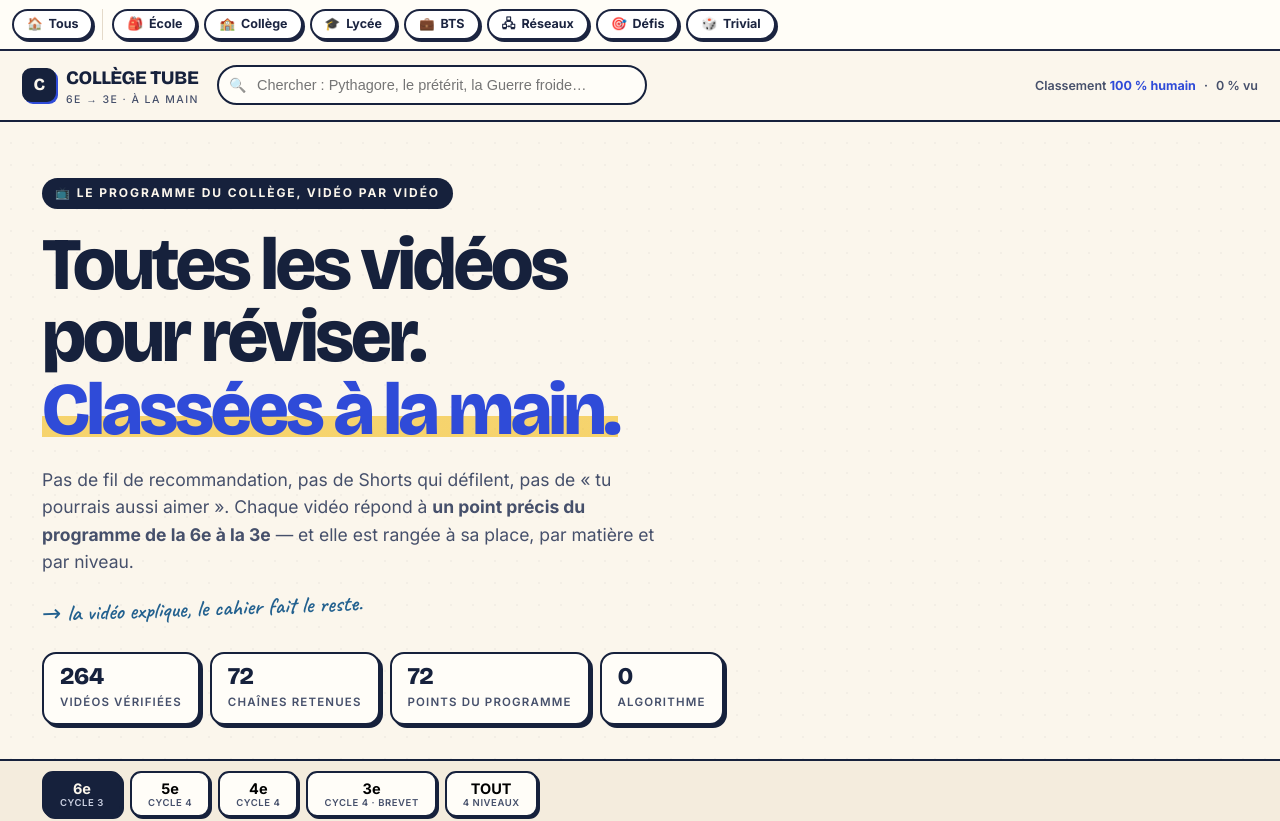
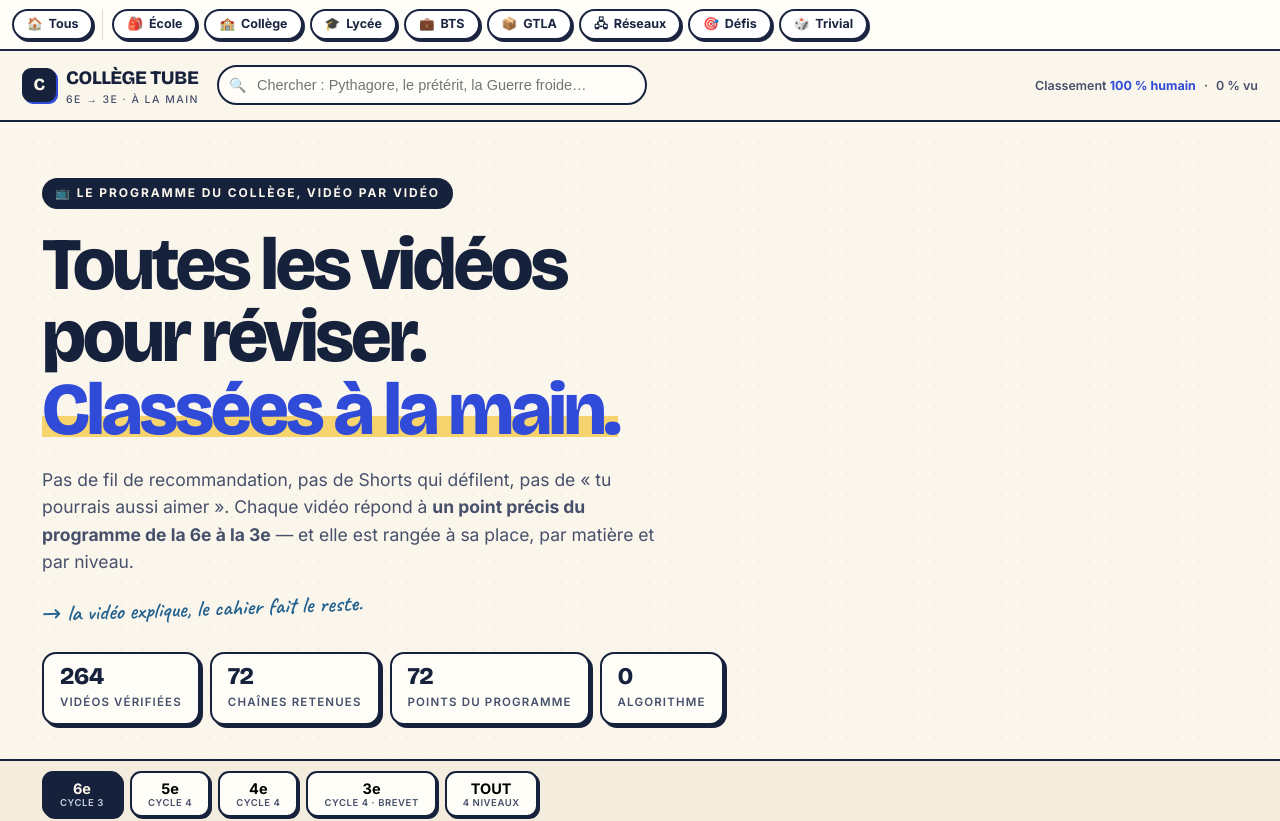
Before and after one commit to hassanijacques-boop/college-tube, a plain HTML site: page index.html in a window 1280 px wide. Shown: the top 821 px of the page. Drawn offline with nearby package versions, Linux system fonts and the light colour scheme.

Commit message:
Pastille GTLA

```diff
--- a/index.html
+++ b/index.html
@@ -207,7 +207,7 @@ footer b{color:var(--ink)}
   background:linear-gradient(90deg,rgba(255,253,247,0),#FFFDF7 78%);border-radius:0}
 @media(max-width:620px){.tubebar{padding:8px 10px;gap:6px}.tubebar a{padding:6px 11px;font-size:11.5px}}
 </style>
-<nav class="tubebar" aria-label="Navigation entre les sites"><a href="https://hassanijacques-boop.github.io/tube/" title="l'ensemble des niveaux"><span class="num">🏠</span>Tous</a><span class="sep"></span><a href="https://hassanijacques-boop.github.io/ecoletube/" title="CP → CM2"><span class="num">🎒</span>École</a><a href="https://hassanijacques-boop.github.io/college-tube/" on aria-current="page" title="6e → 3e"><span class="num">🏫</span>Collège</a><a href="https://hassanijacques-boop.github.io/lycee-tube/" title="2de → Tle"><span class="num">🎓</span>Lycée</a><a href="https://hassanijacques-boop.github.io/bts-tube/" title="GME"><span class="num">💼</span>BTS</a><a href="https://hassanijacques-boop.github.io/reseaux-tube/" title="TSRS"><span class="num">🖧</span>Réseaux</a><a href="https://hassanijacques-boop.github.io/defi-ecole/" title="réviser en jouant"><span class="num">🎯</span>Défis</a><a href="https://hassanijacques-boop.github.io/defi-ecole/trivial.html" title="Le Trivial des questions générales"><span class="num">🎲</span>Trivial</a><span class="fade"></span></nav>
+<nav class="tubebar" aria-label="Navigation entre les sites"><a href="https://hassanijacques-boop.github.io/tube/" title="l'ensemble des niveaux"><span class="num">🏠</span>Tous</a><span class="sep"></span><a href="https://hassanijacques-boop.github.io/ecoletube/" title="CP → CM2"><span class="num">🎒</span>École</a><a href="https://hassanijacques-boop.github.io/college-tube/" on aria-current="page" title="6e → 3e"><span class="num">🏫</span>Collège</a><a href="https://hassanijacques-boop.github.io/lycee-tube/" title="2de → Tle"><span class="num">🎓</span>Lycée</a><a href="https://hassanijacques-boop.github.io/bts-tube/" title="GME"><span class="num">💼</span>BTS</a><a href="https://hassanijacques-boop.github.io/gtla-tube/" title="BTS GTLA"><span class="num">📦</span>GTLA</a><a href="https://hassanijacques-boop.github.io/reseaux-tube/" title="TSRS"><span class="num">🖧</span>Réseaux</a><a href="https://hassanijacques-boop.github.io/defi-ecole/" title="réviser en jouant"><span class="num">🎯</span>Défis</a><a href="https://hassanijacques-boop.github.io/defi-ecole/trivial.html" title="Le Trivial des questions générales"><span class="num">🎲</span>Trivial</a><span class="fade"></span></nav>
 
 <header class="top">
   <div class="brand"><span class="mark">C</span><span>COLLÈGE TUBE<small>6e → 3e · à la main</small></span></div>
```
Also changed, not shown: template.html (+1 -1 lines).
